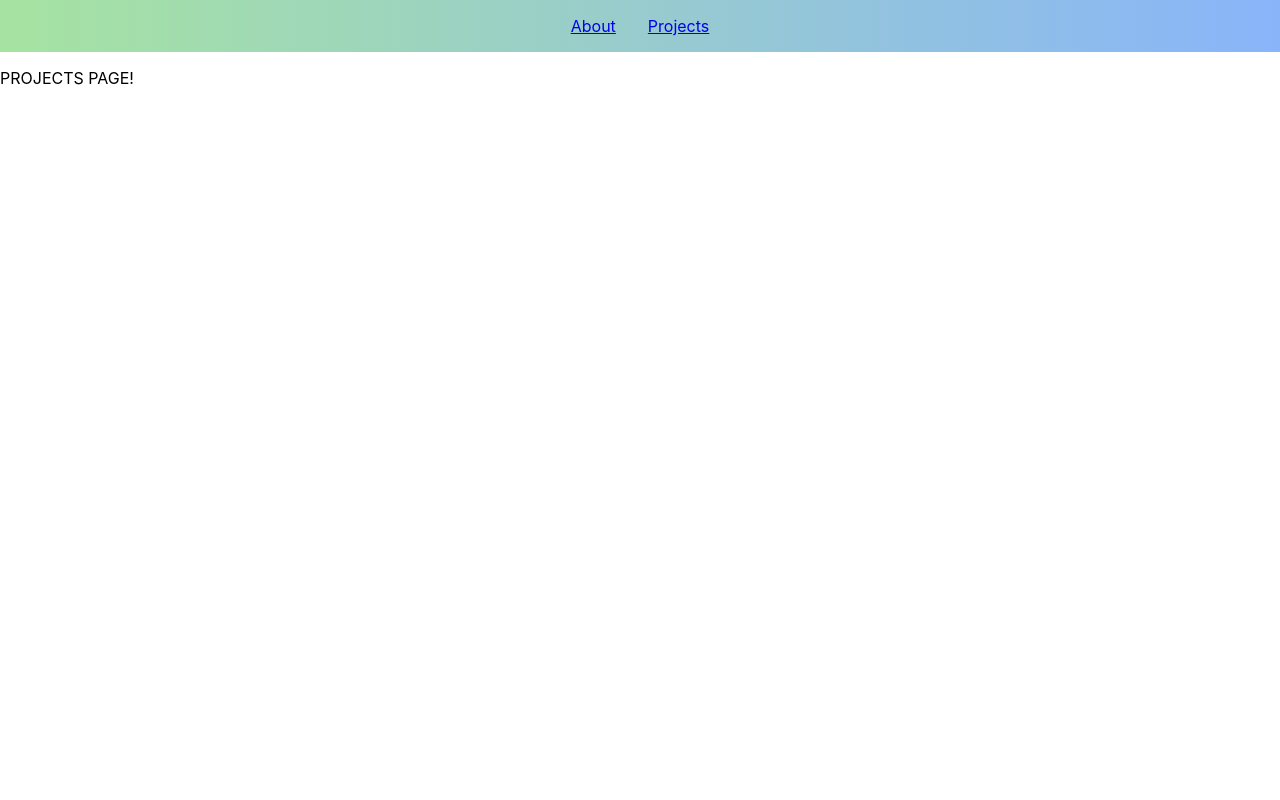
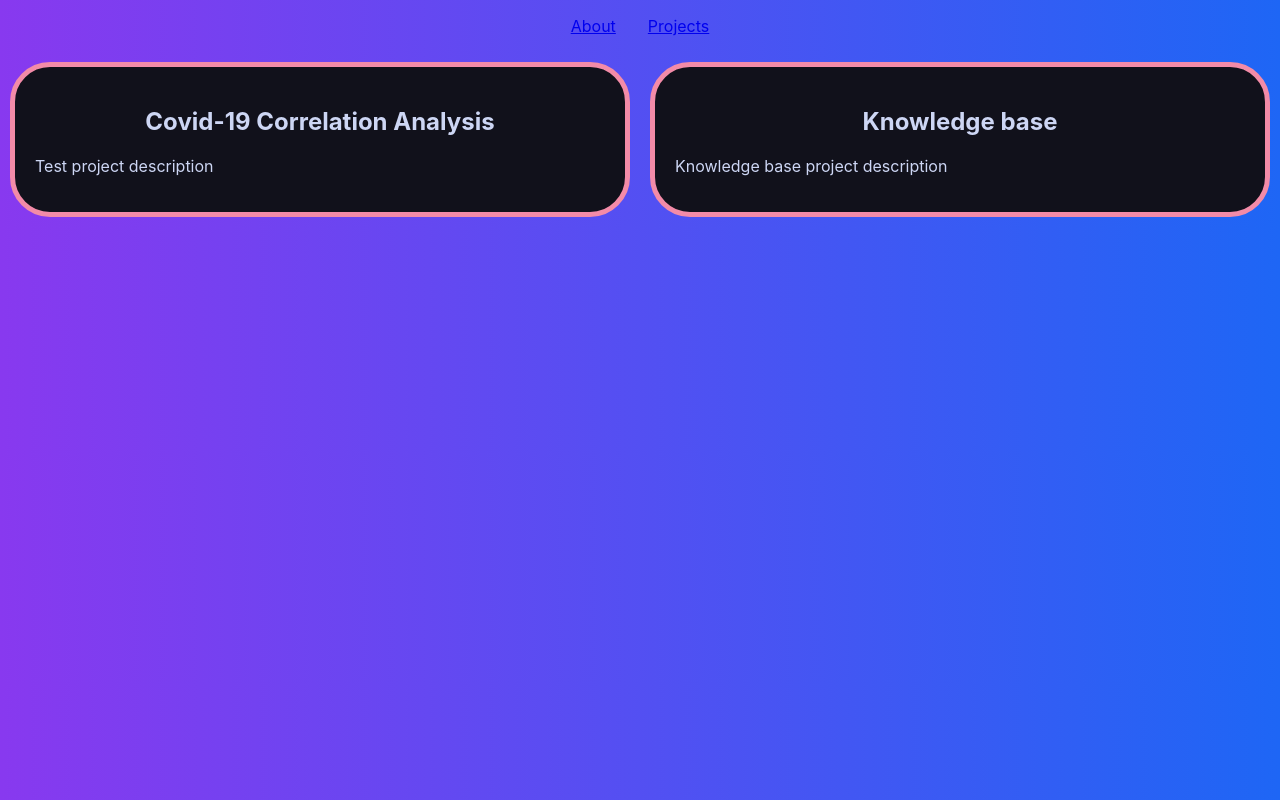
Before and after one commit to apalermo01/apalermo01.com, a React (Create React App) app: page /projects in a window 1280 px wide. Built offline with nearby package versions, Linux system fonts and the light colour scheme.

Commit message:
re-arranging some css

```diff
--- /dev/null
+++ b/public/content/projects/knowledge_base.md
@@ -0,0 +1,6 @@
+---
+Name: Knowledge base
+Link: https://github.com/apalermo01/knowledge-base
+---
+
+Knowledge base project description
--- a/src/App.css
+++ /dev/null
@@ -1,23 +0,0 @@
-.homepage {
-  text-align: left;
-  background-image: linear-gradient(to right, #a6e3a1, #89b4fa);
-  padding: 1%;
-  color: #cdd6f4;
-  font-size: 1.5rem;
-}
-
-/*.contentContainer {*/
-/*  padding: 20px;*/
-/*  border-color: #f38ba8;*/
-/*  border-style: solid;*/
-/*  border-width: 5px;*/
-/*  border-radius: 40px;*/
-/*background-color: #11111b;*/
-/*}*/
-
-.siteTitle {
-  text-align: center;
-  font-size: 5rem;
-  font-style: jetbrains-mono;
-  color: #11111b;
-}
--- a/src/App.tsx
+++ b/src/App.tsx
@@ -1,17 +1,13 @@
 import React from 'react';
-import './App.css';
 import Home from './pages/Home'
 import Projects from './pages/Projects'
 import Nav from "./components/Nav"
-
 
 import {
   BrowserRouter,
   Routes,
   Route
 } from "react-router-dom";
-
-
 
 const App: React.FC = () => {
   return (
--- a/src/components/ProjectContainer.tsx
+++ b/src/components/ProjectContainer.tsx
@@ -19,17 +19,17 @@ const ProjectContainer: React.FC<projectData> = ({name}) => {
   const projectBody: string = content.content;
   const projectAttrs: Record<string, any> = content.frontMatter;
 
-  const projectName = projectAttrs.name ? projectAttrs.name : 'Could not load project name';
-  const projectUrl = projectAttrs.url ? projectAttrs.url : 'Could not load url';
+  const projectName = projectAttrs.Name ? projectAttrs.Name : 'Could not load project name';
+  const projectUrl = projectAttrs.Link ? projectAttrs.Link : 'Could not load url';
+  const projectImage = projectAttrs.ImageUrl ? projectAttrs.ImageUrl : 'Could not find image url';
 
   return (
-    <>
-      <p>{projectName}</p>
-      <p>{projectUrl}</p>
-      <div>
+    <div className='boxStyle'>
+      <h2 className = 'projectName'>{projectName}</h2>
+      <div className='projectDescription'>
         {content ? <div dangerouslySetInnerHTML={{__html: projectBody}} /> : <p>Loading...</p>}
       </div>
-    </>
+    </div>
   )
 }
 
--- a/src/components/styles.css
+++ b/src/components/styles.css
@@ -1,5 +1,87 @@
+:root {
+  --ctp-latte-rosewater: #dc8a78;
+  --ctp-latte-rosewater-rgb: 220 138 120;
+  --ctp-latte-rosewater-hsl: 10.800 58.824% 66.667%;
+  --ctp-latte-flamingo: #dd7878;
+  --ctp-latte-flamingo-rgb: 221 120 120;
+  --ctp-latte-flamingo-hsl: 0.000 59.763% 66.863%;
+  --ctp-latte-pink: #ea76cb;
+  --ctp-latte-pink-rgb: 234 118 203;
+  --ctp-latte-pink-hsl: 316.034 73.418% 69.020%;
+  --ctp-latte-mauve: #8839ef;
+  --ctp-latte-mauve-rgb: 136 57 239;
+  --ctp-latte-mauve-hsl: 266.044 85.047% 58.039%;
+  --ctp-latte-red: #d20f39;
+  --ctp-latte-red-rgb: 210 15 57;
+  --ctp-latte-red-hsl: 347.077 86.667% 44.118%;
+  --ctp-latte-maroon: #e64553;
+  --ctp-latte-maroon-rgb: 230 69 83;
+  --ctp-latte-maroon-hsl: 354.783 76.303% 58.627%;
+  --ctp-latte-peach: #fe640b;
+  --ctp-latte-peach-rgb: 254 100 11;
+  --ctp-latte-peach-hsl: 21.975 99.184% 51.961%;
+  --ctp-latte-yellow: #df8e1d;
+  --ctp-latte-yellow-rgb: 223 142 29;
+  --ctp-latte-yellow-hsl: 34.948 76.984% 49.412%;
+  --ctp-latte-green: #40a02b;
+  --ctp-latte-green-rgb: 64 160 43;
+  --ctp-latte-green-hsl: 109.231 57.635% 39.804%;
+--ctp-latte-teal: #179299;
+  --ctp-latte-teal-rgb: 23 146 153;
+  --ctp-latte-teal-hsl: 183.231 73.864% 34.510%;
+  --ctp-latte-sky: #04a5e5;
+  --ctp-latte-sky-rgb: 4 165 229;
+  --ctp-latte-sky-hsl: 197.067 96.567% 45.686%;
+  --ctp-latte-sapphire: #209fb5;
+  --ctp-latte-sapphire-rgb: 32 159 181;
+  --ctp-latte-sapphire-hsl: 188.859 69.953% 41.765%;
+  --ctp-latte-blue: #1e66f5;
+  --ctp-latte-blue-rgb: 30 102 245;
+  --ctp-latte-blue-hsl: 219.907 91.489% 53.922%;
+  --ctp-latte-lavender: #7287fd;
+  --ctp-latte-lavender-rgb: 114 135 253;
+  --ctp-latte-lavender-hsl: 230.935 97.203% 71.961%;
+  --ctp-latte-text: #4c4f69;
+  --ctp-latte-text-rgb: 76 79 105;
+  --ctp-latte-text-hsl: 233.793 16.022% 35.490%;
+  --ctp-latte-subtext1: #5c5f77;
+  --ctp-latte-subtext1-rgb: 92 95 119;
+  --ctp-latte-subtext1-hsl: 233.333 12.796% 41.373%;
+  --ctp-latte-subtext0: #6c6f85;
+  --ctp-latte-subtext0-rgb: 108 111 133;
+  --ctp-latte-subtext0-hsl: 232.800 10.373% 47.255%;
+  --ctp-latte-overlay2: #7c7f93;
+  --ctp-latte-overlay2-rgb: 124 127 147;
+  --ctp-latte-overlay2-hsl: 232.174 9.623% 53.137%;
+  --ctp-latte-overlay1: #8c8fa1;
+  --ctp-latte-overlay1-rgb: 140 143 161;
+  --ctp-latte-overlay1-hsl: 231.429 10.048% 59.020%;
+  --ctp-latte-overlay0: #9ca0b0;
+  --ctp-latte-overlay0-rgb: 156 160 176;
+  --ctp-latte-overlay0-hsl: 228.000 11.236% 65.098%;
+  --ctp-latte-surface2: #acb0be;
+  --ctp-latte-surface2-rgb: 172 176 190;
+  --ctp-latte-surface2-hsl: 226.667 12.162% 70.980%;
+  --ctp-latte-surface1: #bcc0cc;
+  --ctp-latte-surface1-rgb: 188 192 204;
+  --ctp-latte-surface1-hsl: 225.000 13.559% 76.863%;
+  --ctp-latte-surface0: #ccd0da;
+  --ctp-latte-surface0-rgb: 204 208 218;
+  --ctp-latte-surface0-hsl: 222.857 15.909% 82.745%;
+  --ctp-latte-base: #eff1f5;
+  --ctp-latte-base-rgb: 239 241 245;
+  --ctp-latte-base-hsl: 220.000 23.077% 94.902%;
+  --ctp-latte-mantle: #e6e9ef;
+  --ctp-latte-mantle-rgb: 230 233 239;
+  --ctp-latte-mantle-hsl: 220.000 21.951% 91.961%;
+  --ctp-latte-crust: #dce0e8;
+  --ctp-latte-crust-rgb: 220 224 232;
+  --ctp-latte-crust-hsl: 220.000 20.690% 88.627%;
+}
+
+
+/* navigation */
 .navList {
-  background-image: linear-gradient(to right, #a6e3a1, #89b4fa); /* same as App.tsx, may want to re-arrange */
   list-style-type: none;
   margin: 0;
   padding: 0;
@@ -18,9 +100,14 @@
   padding: 16px;
 }
 
+/* global styles */
+:root {
+  background-image: linear-gradient(to right, var(--ctp-latte-mauve), var(--ctp-latte-blue));
+  color: #cdd6f4;
+}
+
 .boxStyle {
   border-color: #f38ba8;
-  /*border-image: linear-gradient(to bottom, #cba6f7, #f9e2af);*/
   border-style: solid;
   border-width: 5px;
   border-radius: 40px;
@@ -35,6 +122,33 @@
   box-shadow: 10px 10px 10px 10px rbga(116, 199, 236, 1);
 }
 
+.socialContainer {
+  padding: 5px;
+  position: absolute;
+  top: 0;
+  right: 0;
+}
+
+.socials {
+  width: 30px;
+  margin: 5px;
+}
+
+.homepage {
+  text-align: left;
+  padding: 1%;
+  color: #cdd6f4;
+  font-size: 1.5rem;
+}
+
+.siteTitle {
+  text-align: center;
+  font-size: 5rem;
+  font-style: jetbrains-mono;
+  color: #11111b;
+}
+
+/* homepage */
 .headlineContainer {
   display: grid;
   grid-template-columns: 0rem 1fr;
@@ -51,14 +165,14 @@
   margin: auto;
 }
 
-.socialContainer {
-  padding: 5px;
-  position: absolute;
-  top: 0;
-  right: 0;
+
+/* Projects */
+.projectPage {
+  display: grid;
+  grid-template-columns: 1fr 1fr;
 }
 
-.socials {
-  width: 50px;
-  margin: 10px;
+.projectName {
+  text-align: center;
+  font-size: 1.5rem;
 }
--- a/src/pages/Projects.tsx
+++ b/src/pages/Projects.tsx
@@ -1,11 +1,22 @@
 import React from 'react';
 import './projects.css';
+import ProjectContainer from '../components/ProjectContainer';
+
+const projectList = [
+  'covid_correlation_analysis',
+  'knowledge_base'
+];
 
 const Projects: React.FC = () => {
+
   return (
-    <>
-      <p>PROJECTS PAGE!</p>
-    </>
+    <div className='projectPage'>
+      {projectList.map((e) => (
+        <div className='projectWrapper'>
+          <ProjectContainer name={`content/projects/${e}.md`} />
+        </div>
+      ))}
+    </div>
   )
 }
 
```
